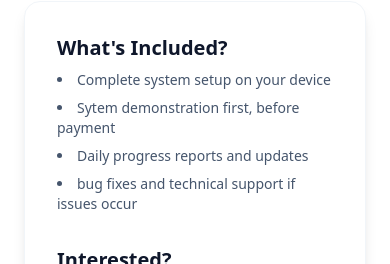
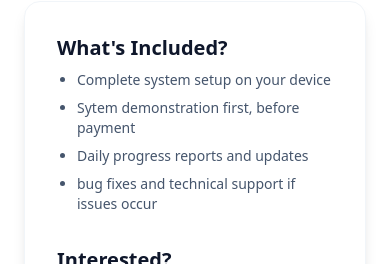
Before and after one commit to Kreliannn/commision_portfolio, a Next.js app: page / in a window 390 px wide. Shown: the part 1814-2078 px from the top of the page. Built offline with nearby package versions, Linux system fonts and the light colour scheme.

Commit message:
enhance ui

```diff
--- a/src/app/components/commisionSection.tsx
+++ b/src/app/components/commisionSection.tsx
@@ -16,7 +16,8 @@ export default function CommissionSection() {
 
 
             <div className="bg-white rounded-2xl p-8 border border-slate-100 shadow-lg">
-              <h3 className="text-2xl font-bold mb-6">Pricing Range</h3>
+              <div className="m-auto w-full md:w-4/6 lg:w-full">
+                <h3 className="text-2xl font-bold mb-6 ">Pricing Range</h3>
                 <div className="text-center mb-8">
                   <div className="text-4xl font-bold text-green-500 mb-2">₱250 - ₱5,000</div>
                   <p className="text-slate-600">Based on project complexity and timeline</p>
@@ -35,7 +36,7 @@ export default function CommissionSection() {
                     ))
                   }
                 </div>
-
+              </div>
             </div>
 
 
@@ -43,10 +44,10 @@ export default function CommissionSection() {
 
                <div className="max-w-2xl mx-auto">
                 <div className=" m-auto">
-                  {/* edit this*/}
+
                   <div className="mb-8">
                     <h2 className="text-xl font-bold mb-2">  What's Included? </h2>
-                    <ul className="list-disc list-inside text-slate-600 space-y-2 text-sm">
+                    <ul className="list-disc pl-5 text-slate-600 space-y-2 text-sm">
                         <li>Complete system setup on your device</li>
                         <li>Sytem demonstration first, before payment</li>
                         <li>Daily progress reports and updates</li>
```
Lines whose indentation alone changed are shown as unchanged.
